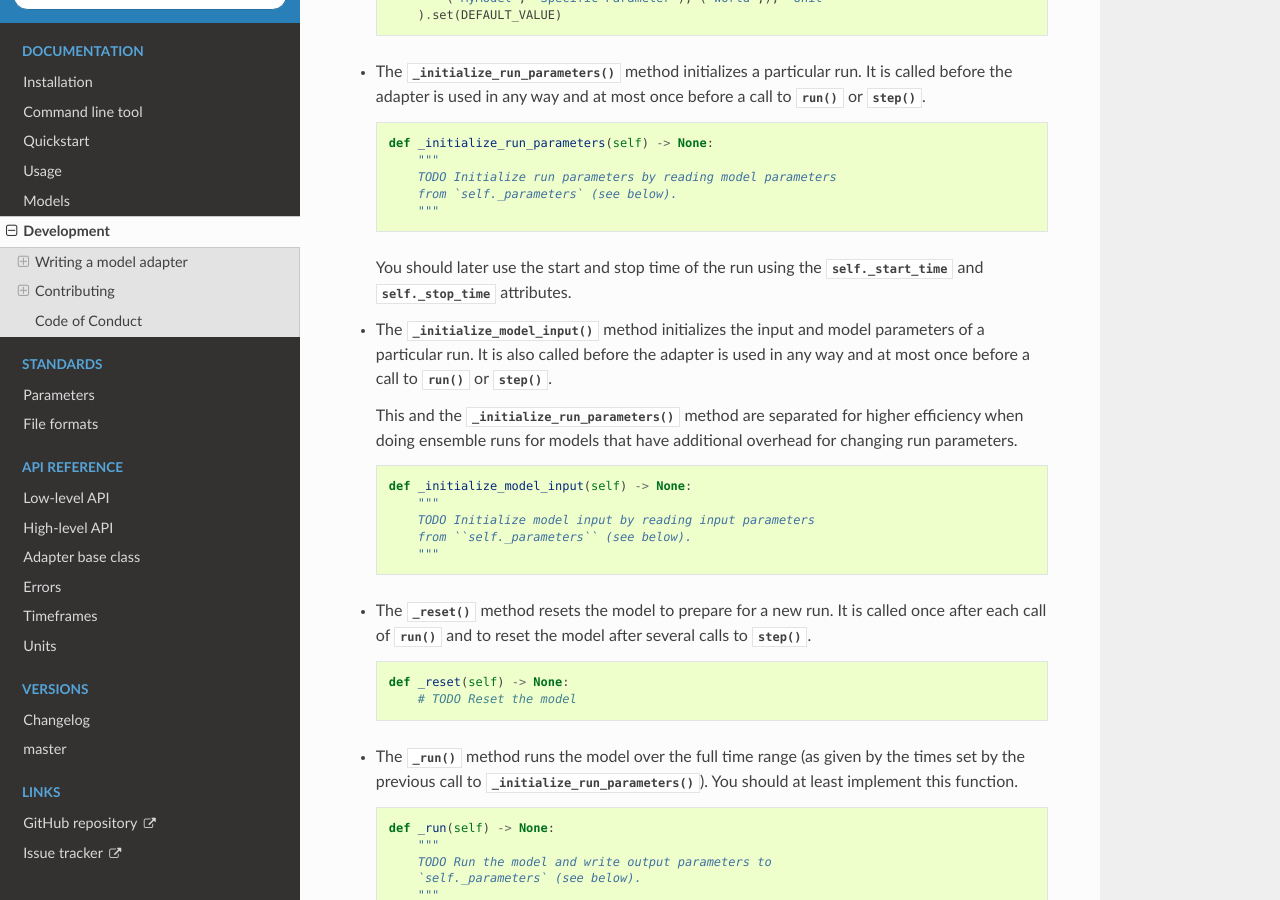
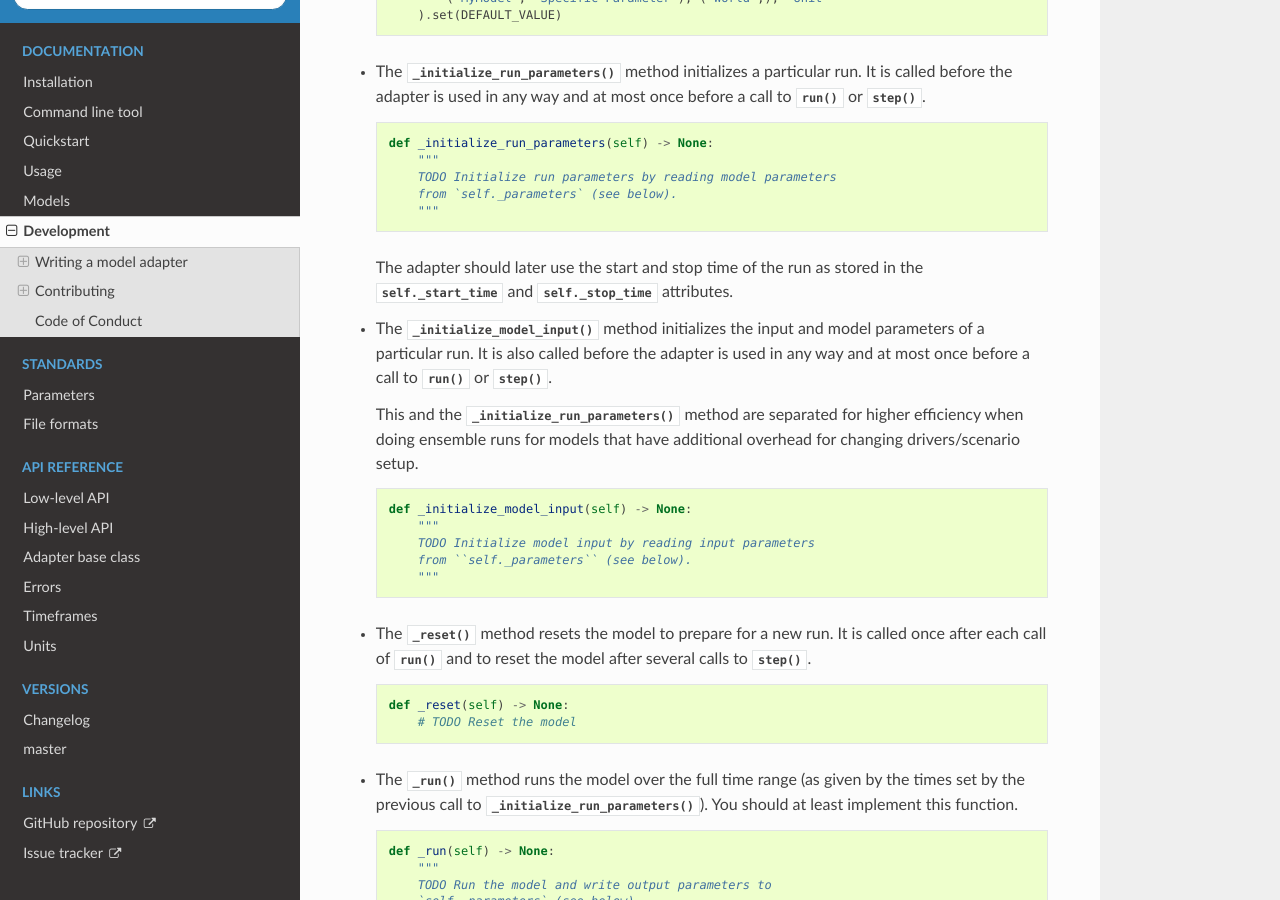
Before and after one commit to openscm/openscm, a Sphinx documentation site: the page built from docs/development.rst, in a window 1280 px wide and 900 px high, scrolled down 937 px. Built offline with Sphinx 7.4.7 and the Read the Docs theme 2.0.0, drawn with Linux system fonts in a browser that asks for light colours.

Commit message:
Adjust docs

```diff
--- a/docs/development.rst
+++ b/docs/development.rst
@@ -57,7 +57,8 @@ use parts of OpenSCM other than ``ParameterSet``.
           from `self._parameters` (see below).
           """
 
-  You should later use the start and stop time of the run using the
+  The adapter should later use the start and stop time of the run as
+  stored in the
   :attr:`self._start_time <openscm.adapter.Adapter._start_time>` and
   :attr:`self._stop_time <openscm.adapter.Adapter._stop_time>`
   attributes.
@@ -71,7 +72,7 @@ use parts of OpenSCM other than ``ParameterSet``.
   This and the
   :func:`~openscm.adapter.Adapter._initialize_run_parameters` method
   are separated for higher efficiency when doing ensemble runs for
-  models that have additional overhead for changing run parameters.
+  models that have additional overhead for changing drivers/scenario setup.
 
   .. code:: python
 
```
